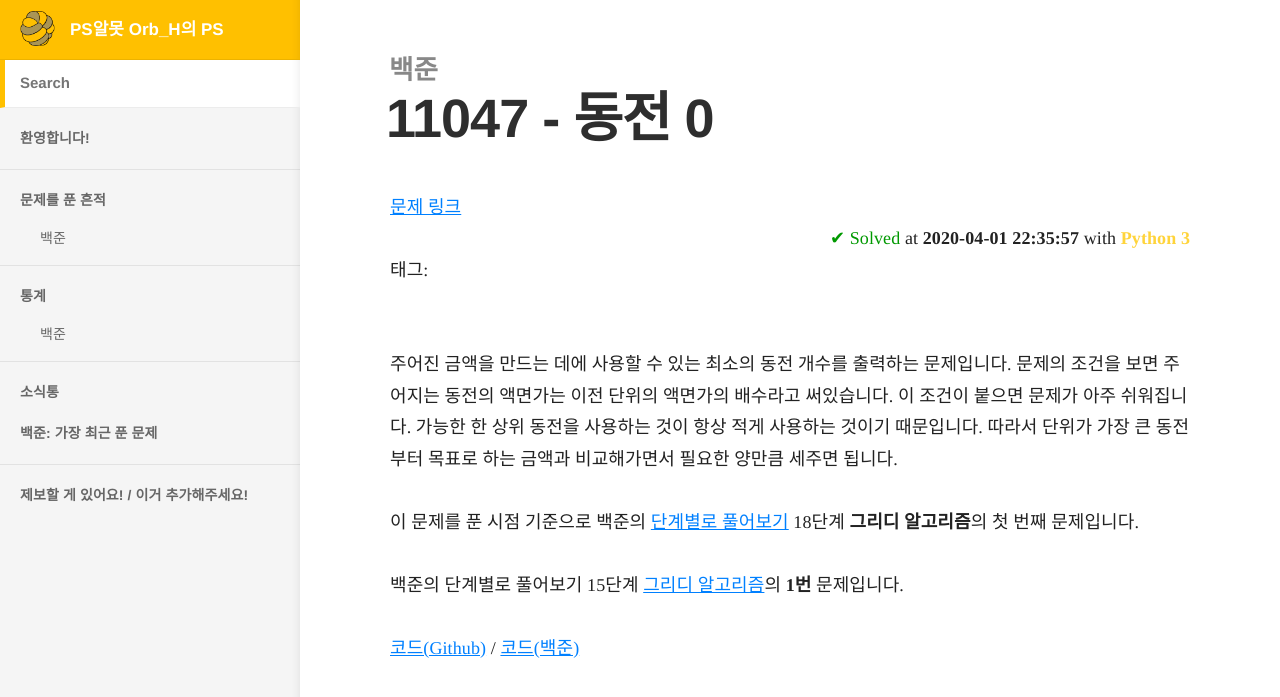
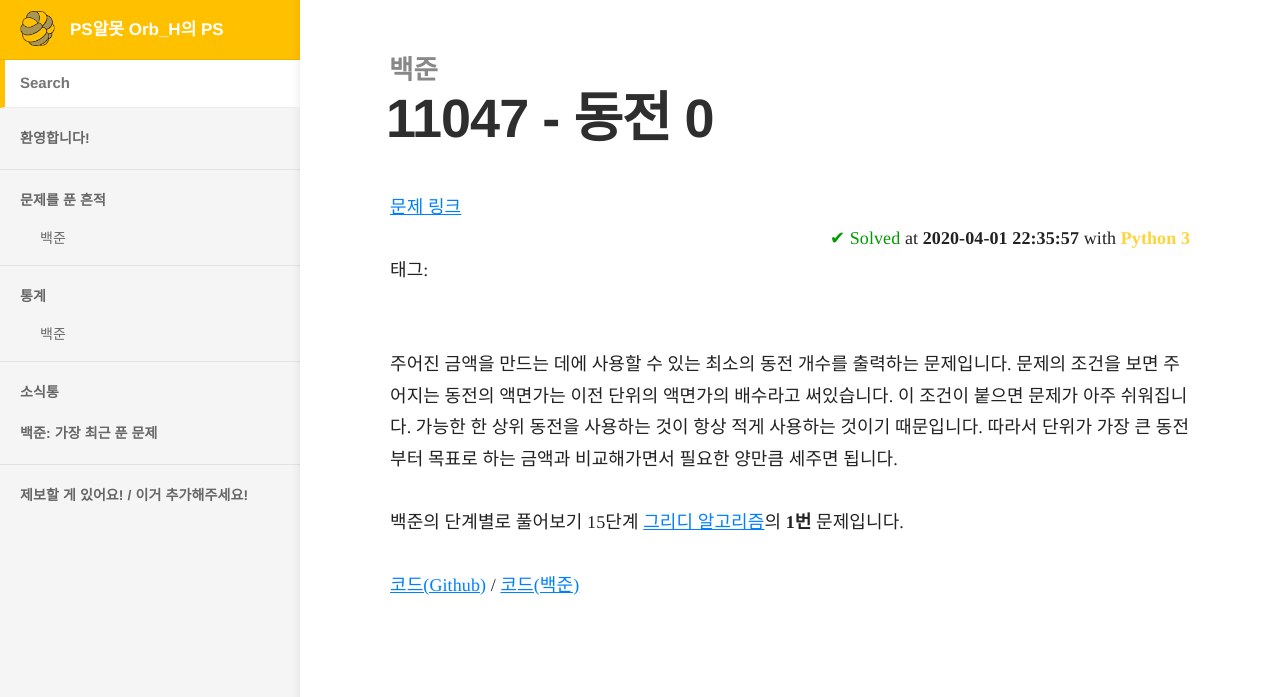
Before and after one commit to Orb-H/nojam, a Jekyll site: the page built from docs/_docs/nojam/11047.md, in a window 1280 px wide. Shown: the top 697 px of the page. Built offline with Jekyll 4.4.1, drawn with Linux system fonts in a browser that asks for light colours; some web fonts are replaced.

Commit message:
Remove step info in content of 11047

```diff
--- a/docs/_docs/nojam/11047.md
+++ b/docs/_docs/nojam/11047.md
@@ -15,5 +15,3 @@ solve_step:
 ---
 
 주어진 금액을 만드는 데에 사용할 수 있는 최소의 동전 개수를 출력하는 문제입니다. 문제의 조건을 보면 주어지는 동전의 액면가는 이전 단위의 액면가의 배수라고 써있습니다. 이 조건이 붙으면 문제가 아주 쉬워집니다. 가능한 한 상위 동전을 사용하는 것이 항상 적게 사용하는 것이기 때문입니다. 따라서 단위가 가장 큰 동전부터 목표로 하는 금액과 비교해가면서 필요한 양만큼 세주면 됩니다.
-
-이 문제를 푼 시점 기준으로 백준의 [단계별로 풀어보기](http://noj.am/p/s) 18단계 **그리디 알고리즘**의 첫 번째 문제입니다.
```
